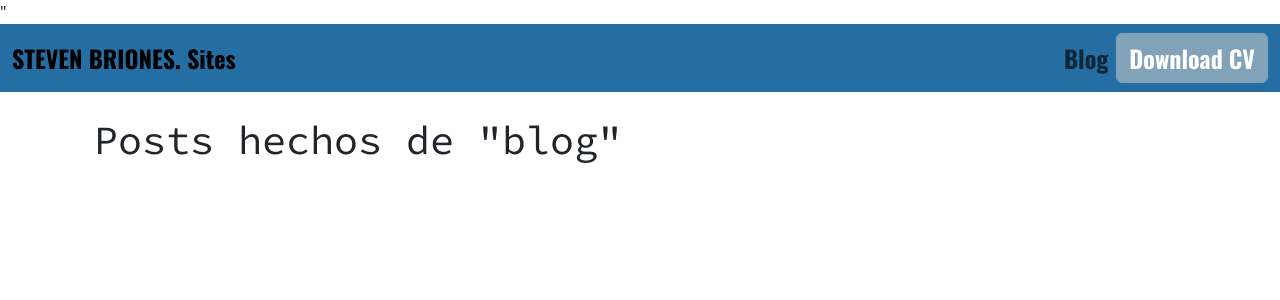
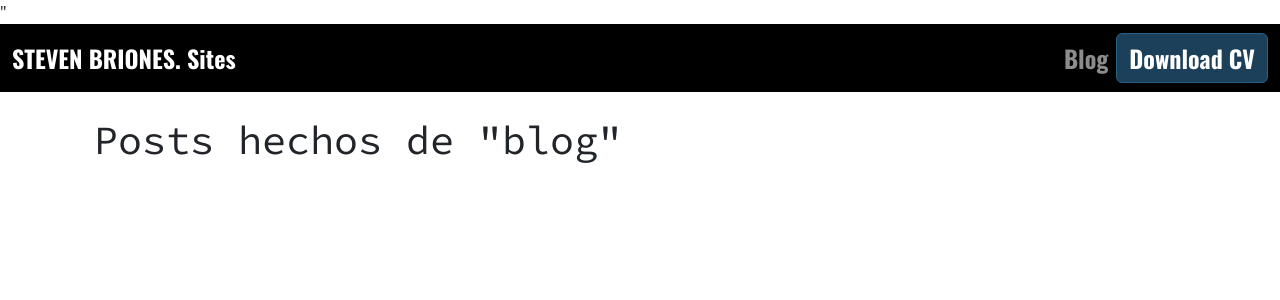
Before and after one commit to Thepropollo/WebOs, a Django app: page /blog/ in a window 1280 px wide. Shown: the top 300 px of the page. Run offline with Django 4.2, Linux system fonts and the light colour scheme; data that the repository does not hold is empty.

Commit message:
Update navbar.html

```diff
--- a/portfolio/templates/partials/navbar.html
+++ b/portfolio/templates/partials/navbar.html
@@ -1,5 +1,5 @@
 {% load static %}
-<nav class="navbar navbar-expand-lg navbar-light" style="background-color: #256ea3;">
+<nav class="navbar navbar-expand-lg navbar-dark bg-black">
   <div class="container-fluid">
     <link href="https://fonts.googleapis.com/css2?family=Oswald:wght@700&family=Raleway:wght@800&display=swap" rel="stylesheet">
     <a class="navbar-brand" style="font-family: 'Oswald', sans-serif; font-size: 24px" href="/">STEVEN BRIONES. Sites</a>
@@ -12,7 +12,7 @@
           <a class="nav-link" style="font-family: 'Oswald', sans-serif; font-size: 24px" href="{% url 'blog:posts' %}">Blog</a>
         </li>
         <li class="nav-item d-flex align-items-center">
-          <a class="btn btn-primary " style="background-color: #82a2b9;  border-color: #82a2b9; font-family: 'Oswald', sans-serif; font-size: 24px" href="{% static 'portfolio/Formulario.pdf'%}" target="_blank">Download CV</a>
+          <a class="btn btn-primary " style="background-color: #1c4059;  border-color: #2a6086; font-family: 'Oswald', sans-serif; font-size: 24px" href="{% static 'Formulario.pdf'%}" target="_blank">Download CV</a>
         </li>
       </ul>
     </div>
```
